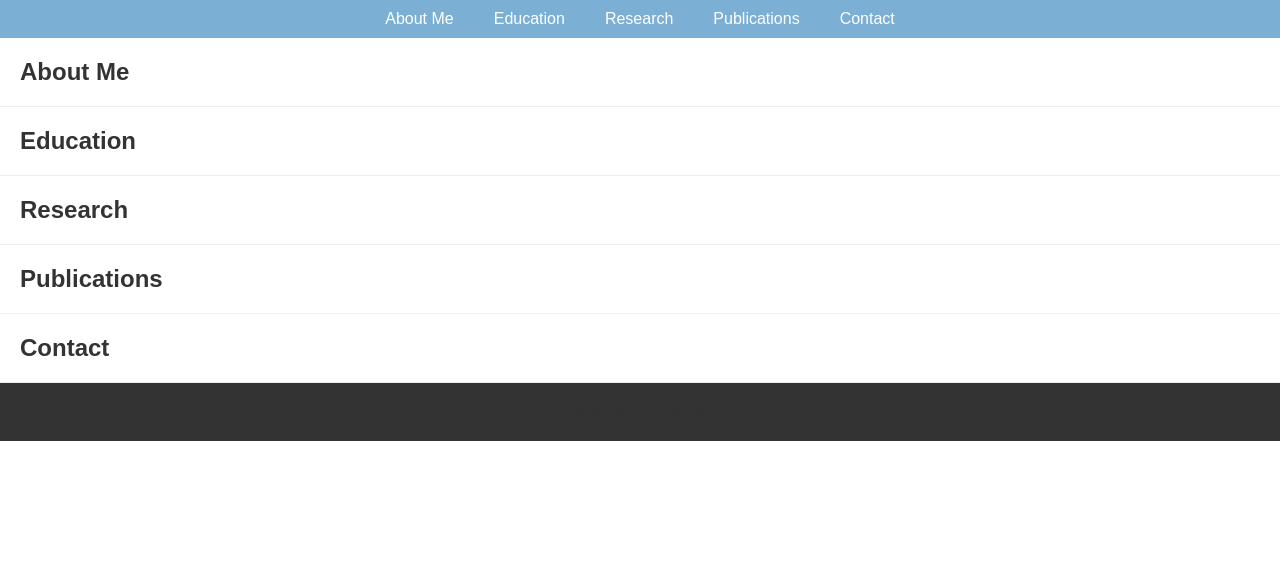
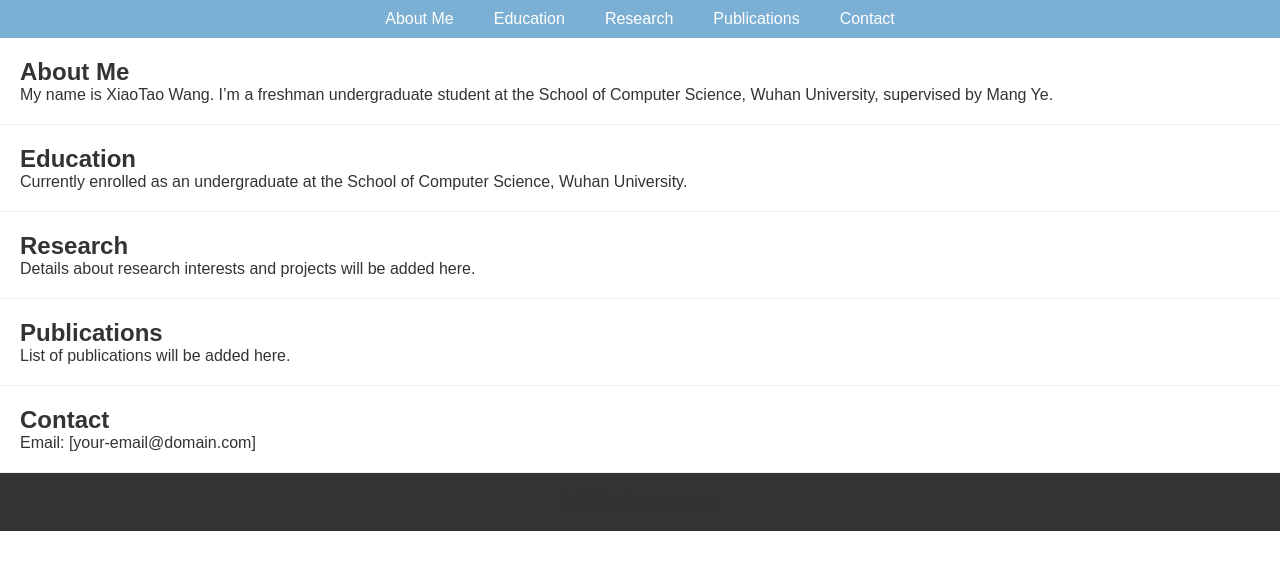
Before and after one commit to 1nram1/1nram1.github.io, a plain HTML site: page index.html in a window 1280 px wide. Drawn offline with Linux system fonts and the light colour scheme.

Commit message:
Update index.html

```diff
--- a/index.html
+++ b/index.html
@@ -3,7 +3,7 @@
 <head>
     <meta charset="UTF-8">
     <meta name="viewport" content="width=device-width, initial-scale=1.0">
-    <title>Academic Homepage</title>
+    <title>XiaoTao Wang's Academic Homepage</title>
     <link rel="stylesheet" href="style.css">
 </head>
 <body>
@@ -21,26 +21,31 @@
 
     <section id="about">
         <h2>About Me</h2>
+        <p>My name is XiaoTao Wang. I’m a freshman undergraduate student at the School of Computer Science, Wuhan University, supervised by Mang Ye.</p>
     </section>
 
     <section id="education">
         <h2>Education</h2>
+        <p>Currently enrolled as an undergraduate at the School of Computer Science, Wuhan University.</p>
     </section>
 
     <section id="research">
         <h2>Research</h2>
+        <p>Details about research interests and projects will be added here.</p>
     </section>
 
     <section id="publications">
         <h2>Publications</h2>
+        <p>List of publications will be added here.</p>
     </section>
 
     <section id="contact">
         <h2>Contact</h2>
+        <p>Email: [your-email@domain.com]</p>
     </section>
 
     <footer>
-        <p>© 2024 Your Name</p>
+        <p>© 2024 XiaoTao Wang</p>
     </footer>
 
     <script src="script.js"></script>
```
